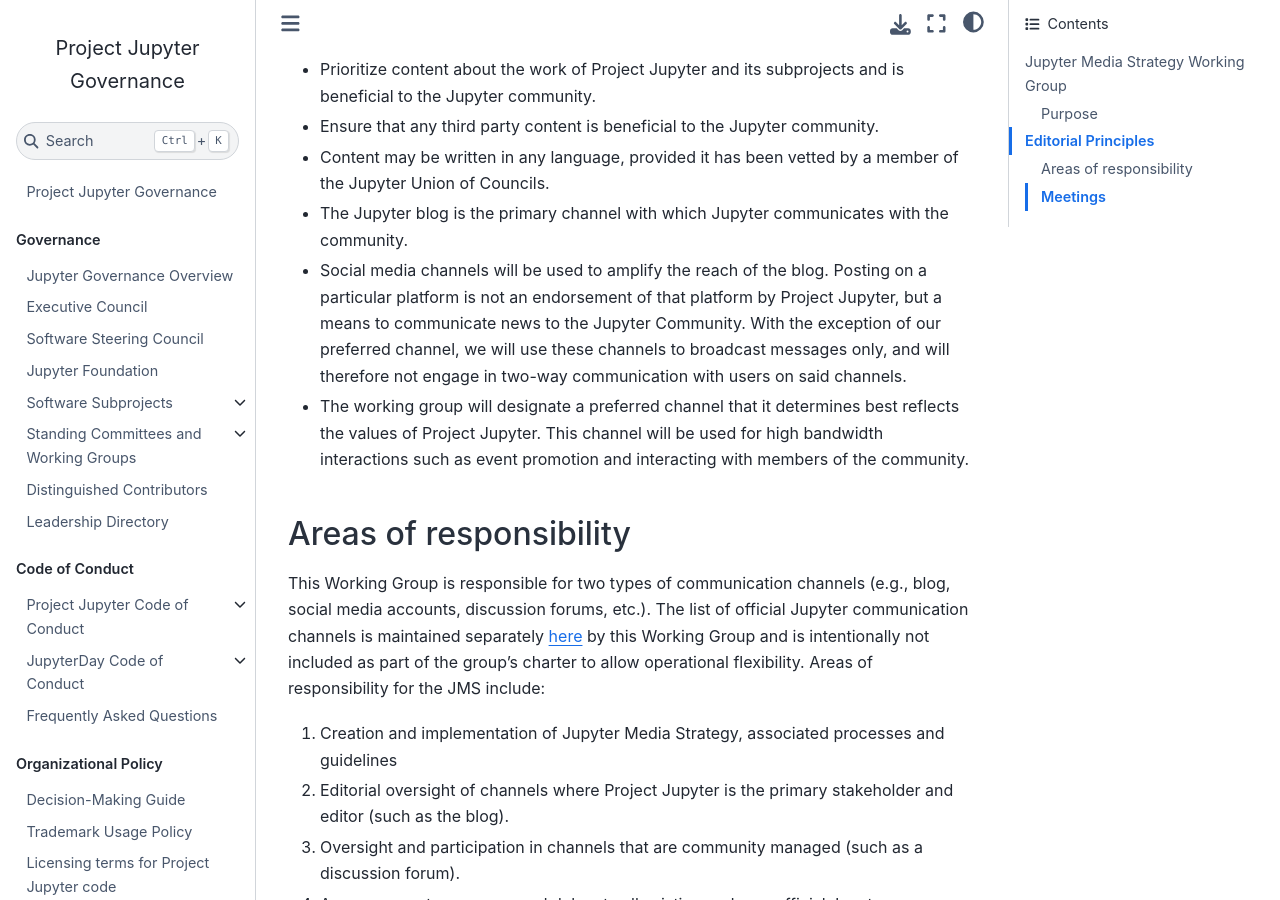
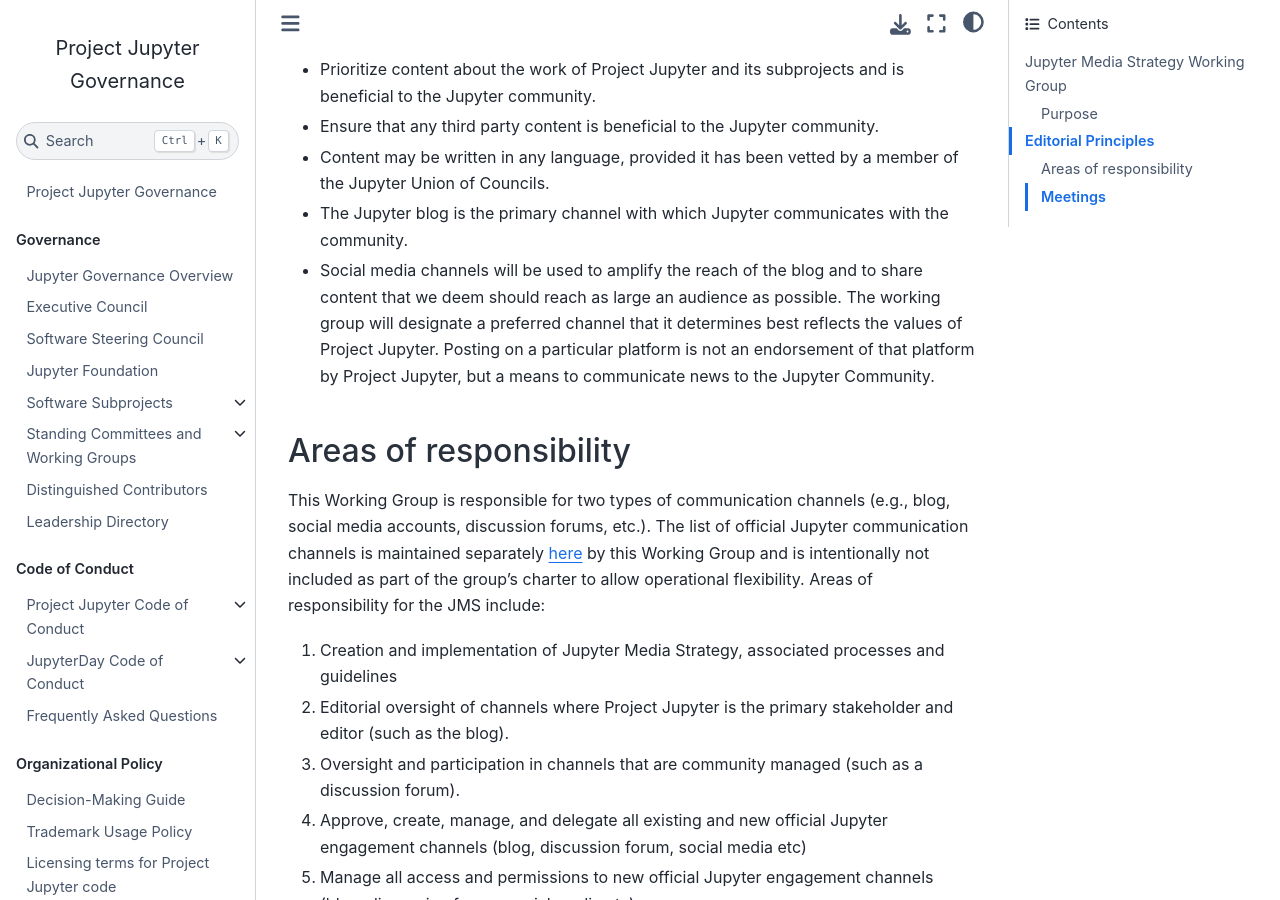
Before and after one commit to jupyter/governance, a Jupyter Book: the page built from charters/MediaStrategyCharter.md, in a window 1280 px wide and 900 px high, scrolled down 595 px. Built offline with Jupyter Book 1.0.4 settings and Sphinx 7.4.7 and the Sphinx Book theme 1.1.4, drawn with Linux system fonts in a browser that asks for light colours; pages that are not in the unit, such as notebooks, are missing from menus.

Commit message:
Clarify social media posting guideline

```diff
--- a/charters/MediaStrategyCharter.md
+++ b/charters/MediaStrategyCharter.md
@@ -12,8 +12,7 @@
 - Ensure that any third party content is beneficial to the Jupyter community.
 - Content may be written in any language, provided it has been vetted by a member of the Jupyter Union of Councils.
 - The Jupyter blog is the primary channel with which Jupyter communicates with the community.
-- Social media channels will be used to amplify the reach of the blog. Posting on a particular platform is not an endorsement of that platform by Project Jupyter, but a means to communicate news to the Jupyter Community. With the exception of our preferred channel, we will use these channels to broadcast messages only, and will therefore not engage in two-way communication with users on said channels.
-- The working group will designate a preferred channel that it determines best reflects the values of Project Jupyter. This channel will be used for high bandwidth interactions such as event promotion and interacting with members of the community.
+- Social media channels will be used to amplify the reach of the blog and to share content that we deem should reach as large an audience as possible. The working group will designate a preferred channel that it determines best reflects the values of Project Jupyter. Posting on a particular platform is not an endorsement of that platform by Project Jupyter, but a means to communicate news to the Jupyter Community.
 
 ## Areas of responsibility
 
```
